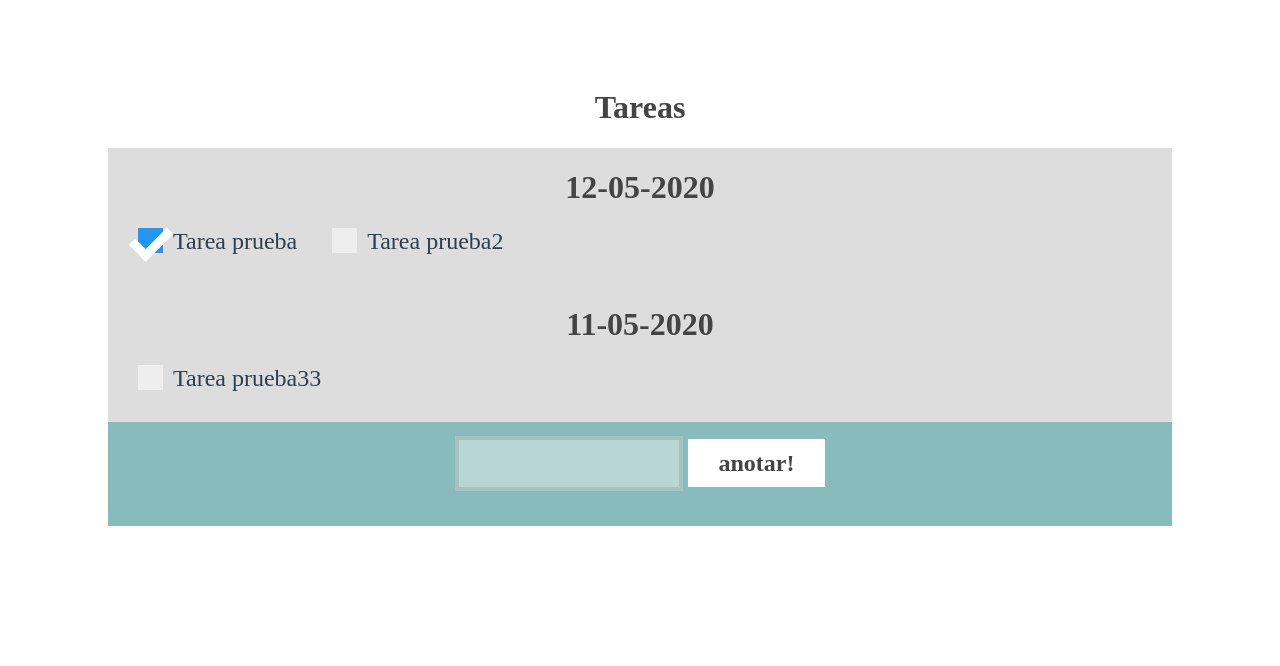
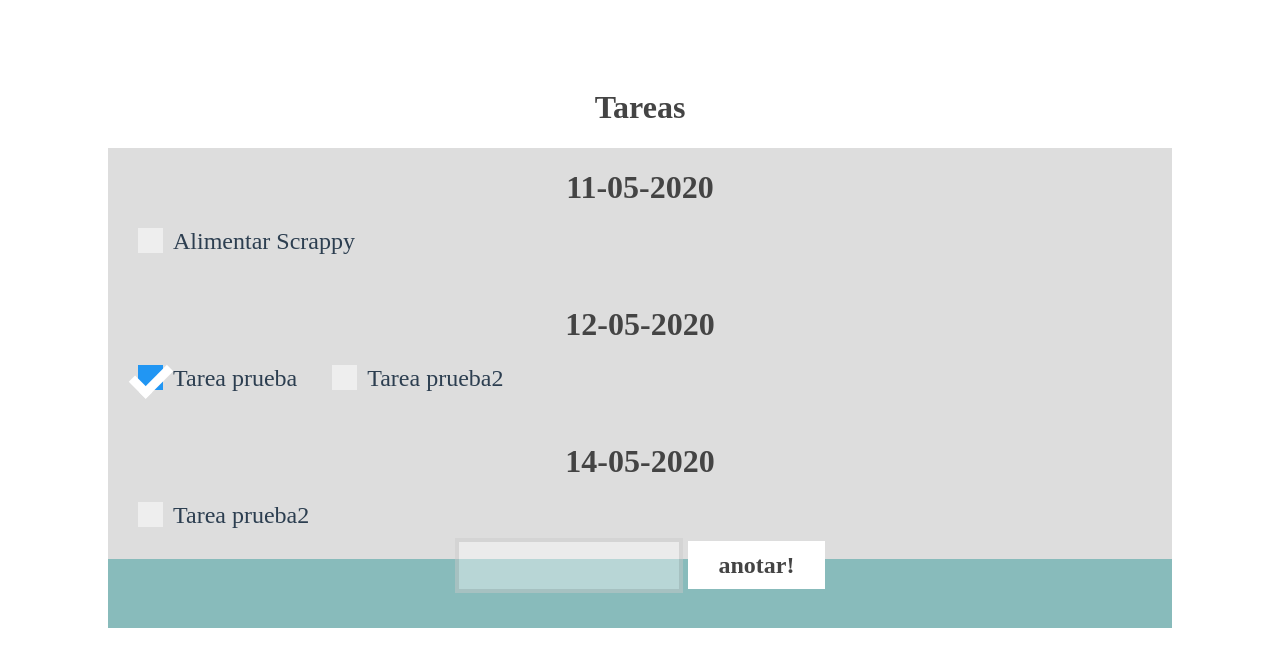
Before and after one commit to vndrd/v-tasks, a Vue app: page / in a window 1280 px wide. Shown: the top 666 px of the page. Built offline with nearby package versions, Linux system fonts and the light colour scheme.

Commit message:
using vuex

```diff
--- a/package.json
+++ b/package.json
@@ -24,6 +24,7 @@
     "eslint-plugin-vue": "^6.2.2",
     "node-sass": "^4.12.0",
     "sass-loader": "^8.0.2",
-    "vue-template-compiler": "^2.6.11"
+    "vue-template-compiler": "^2.6.11",
+    "webpack": "^4.43.0"
   }
 }
--- a/src/components/Lista.vue
+++ b/src/components/Lista.vue
@@ -18,7 +18,7 @@ export default {
         }
     },
     created(){
-        console.log("created thinf")
+
     },
     components: {
         Tarea
--- a/src/components/Nuevo.vue
+++ b/src/components/Nuevo.vue
@@ -11,37 +11,59 @@
     </div>
 </template>
 <script>
+import { mapActions,mapGetters } from 'vuex'
 export default {
     name: 'Nuevo',
     data() {
         return {
             mensaje: {
                 text: '',
+                checked: false
             },
         }
     },
     methods:{
+        ...mapActions(['newTask']),
         agregar(e){
             e.preventDefault()
             if( this.mensaje.text === '')
                 return false
-            this.mensaje.today = (new Date()).toString();
-            this.$emit('agregar',this.mensaje);
+            this.newTask({
+                ...this.mensaje,
+                date: this.dateString(new Date()),
+                id: this.getTopId
+            })
+            this.focusInput()
+        },
+        onEnter(){
+            if( this.mensaje.text === '')
+                return false
+            this.newTask({
+                ...this.mensaje,
+                date: this.dateString(new Date()),
+                id: this.getTopId
+            })
+            this.focusInput()
+        },
+        focusInput(){
             this.$nextTick(() => {
                 this.$refs['input'].focus()
             })
             this.mensaje.text = ''
         },
-        onEnter(){
-            if( this.mensaje.text === '')
-                return false
-            this.mensaje.today = (new Date()).toString();
-            this.$emit('agregar',this.mensaje);
-            this.$nextTick(() => {
-                this.$refs['input'].focus()
-            })
-            this.mensaje.text = ''
+        dateString(date){
+            let convertirString = (num) => num < 10 ? `0${num}`: num;
+            let concatenar = ({dia,mes,year}) => `${dia}-${mes}-${year}`
+            let dateobj = {
+                dia: convertirString(date.getDate()),
+                mes: convertirString(date.getMonth()+1),
+                year: date.getFullYear()
+            }
+            return concatenar(dateobj)
         }
+    },
+    computed: {
+        ...mapGetters(['getTopId'])
     }
 }
 </script>
--- a/src/store/index.js
+++ b/src/store/index.js
@@ -1,15 +1,11 @@
 import Vue from 'vue'
 import Vuex from 'vuex'
+import data from './modules/data'
 
 Vue.use(Vuex)
 
 export default new Vuex.Store({
-  state: {
-  },
-  mutations: {
-  },
-  actions: {
-  },
   modules: {
+    data
   }
 })
--- /dev/null
+++ b/src/store/modules/data.js
@@ -0,0 +1,54 @@
+
+const state = {
+    tasks: [
+        {id: 1, text: 'Tarea prueba',date: '12-05-2020',checked: true},
+        {id: 2, text: 'Tarea prueba2',date: '12-05-2020',checked: false},
+        {id: 2, text: 'Tarea prueba2',date: '14-05-2020',checked: false},
+        {id: 3, text: 'Alimentar Scrappy',date: '11-05-2020',checked: false},
+    ],
+    top_id: 4
+}
+const getters = {
+    alltasks: state => state.tasks,
+    getTopId: state =>state.top_id,
+    orderedByDate: (state) => {
+        let dates_only = state.tasks.map(tarea => tarea.date)
+        let no_repeat = [...new Set(dates_only)];
+        let result = no_repeat.reduce( (a, date) => {
+            a.push({
+                tareas:state.tasks.filter( tarea => tarea.date === date),
+                date
+            })
+            return a
+        },[])
+        let orden = result.sort((a,b) => {
+            let aDate=a.date.split('-').reverse().join('-')
+            let bDate=b.date.split('-').reverse().join('-')
+            return new Date(aDate) > new Date(bDate) ? 1 : -1;
+        })
+        return orden
+    },
+
+}
+const actions = {
+    prueba: function({commit}){
+        console.log("pppppppppprueba")
+        console.log(commit)
+    },
+    newTask: function({commit},tarea) {
+        commit('newTask',tarea)
+    }
+}
+const mutations = {
+    newTask: (state,tarea) => {
+        state.tasks.push(tarea)
+        state.top_id += 1
+    }
+}
+
+export default {
+    state,
+    getters,
+    actions,
+    mutations,
+}
--- a/src/views/Home.vue
+++ b/src/views/Home.vue
@@ -2,10 +2,10 @@
   <div class="grid-container">
     <div class="grid-item-1">
       <h1>Tareas</h1>
-      <Lista v-for="item in ordenadosPorFecha" :item="item" :key="item.date"/>
+      <Lista v-for="item in orderedByDate" :item="item" :key="item.date"/>
     </div>
     <div class="grid-item-2">
-      <Nuevo @agregar="agregar" />
+      <Nuevo />
     </div>
   </div>
 </template>
@@ -13,6 +13,7 @@
 <script>
 import Lista from '@/components/Lista.vue'
 import Nuevo from '@/components/Nuevo.vue'
+import { mapActions, mapGetters} from 'vuex'
 
 export default {
   name: 'Home',
@@ -20,11 +21,9 @@ export default {
     return {
       dt: {
           tareas: [
-
             {id: 1, text: 'Tarea prueba',date: '12-05-2020',checked: true},
             {id: 2, text: 'Tarea prueba2',date: '12-05-2020',checked: false},
-            {id: 3, text: 'Tarea prueba33',date: '11-05-2020',checked: false},
-
+            {id: 3, text: 'Alimentar Scrappy',date: '11-05-2020',checked: false},
           ],
           top_id: 3,
       },
@@ -33,43 +32,17 @@ export default {
       }
     }
   },
+  created(){
+
+  },
   methods: {
-    agregar({text,today,checked = false}) {
-      let date = this.dateString( new Date(today))
-      this.dt.top_id++;
-      this.dt.tareas.push(
-        {
-          text,
-          id:this.dt.top_id,
-          checked,
-          date
-        }
-      )
-    },
-    dateString(date){
-      let convertirString = (num) => num < 10 ? `0${num}`: num;
-      let concatenar = ({dia,mes,year}) => `${dia}-${mes}-${year}`
-      let dateobj = {
-          dia: convertirString(date.getDate()),
-          mes: convertirString(date.getMonth()+1),
-          year: date.getFullYear()
-      }
-      return concatenar(dateobj)
-    }
+    ...mapActions(['prueba']),
   },
   components: {
     Lista, Nuevo,
   },
   computed: {
-    ordenadosPorFecha(){
-      let dates_only = this.dt.tareas.map(tarea => tarea.date)
-      let no_repeat = [...new Set(dates_only)];
-      let result = no_repeat.reduce( (a, date) => {
-        a.push({tareas:this.dt.tareas.filter( tarea => tarea.date === date),date})
-        return a
-      },[])
-      return result.sort(({date:a,date:b}) => !(new Date(a) - new Date(b)))
-    }
+    ...mapGetters(['alltasks','orderedByDate']),
   }
 }
 </script>
--- a/vue.config.js
+++ b/vue.config.js
@@ -1,5 +1,4 @@
-module.exports = {
-    publicPath: process.env.NODE_ENV === 'production'
-      ? '/v-tasks/'
-      : '/'
-  }
+/*module.exports = {
+    publicPath: '/v-tasks-deploy/'
+//    publicPath: '/'
+}*/
```
Also changed, not shown: 4 other files (tests, documents, lock files or other folders).
